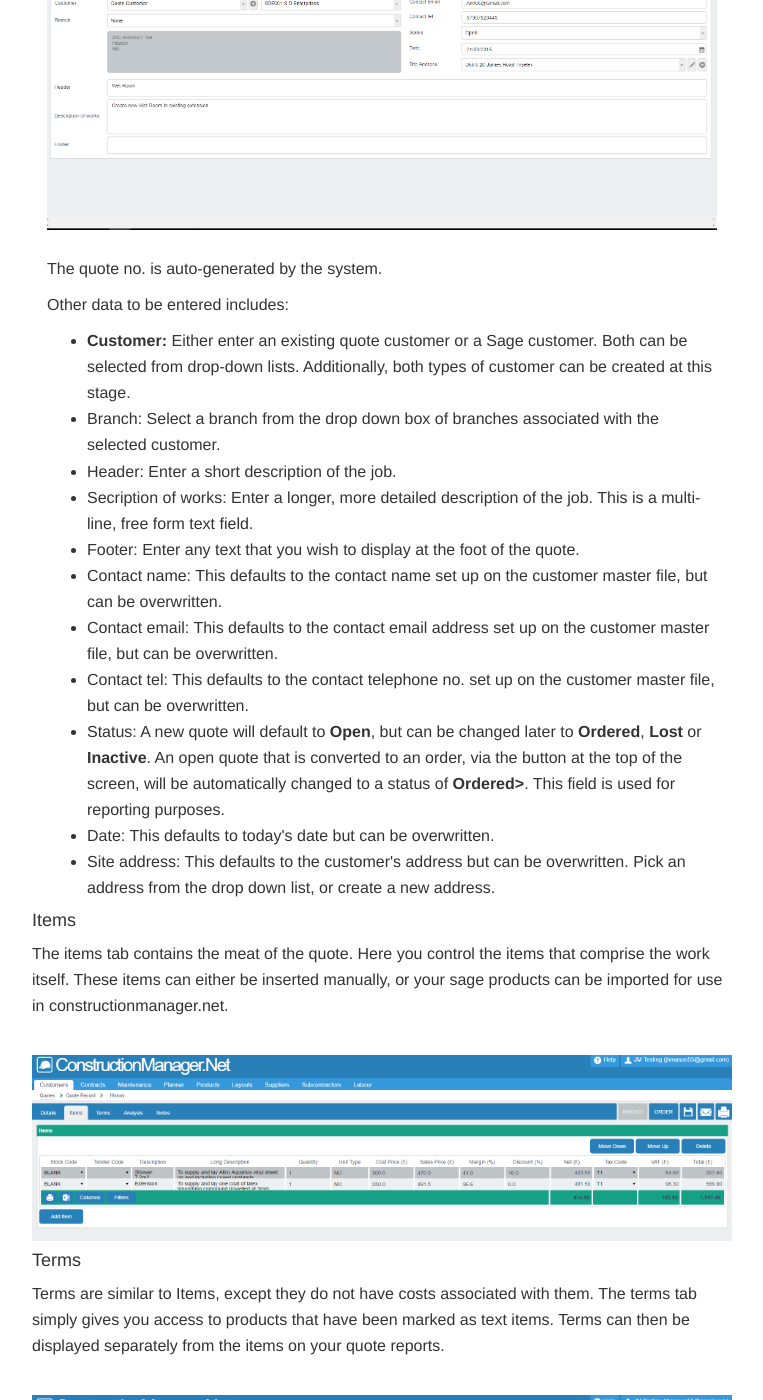
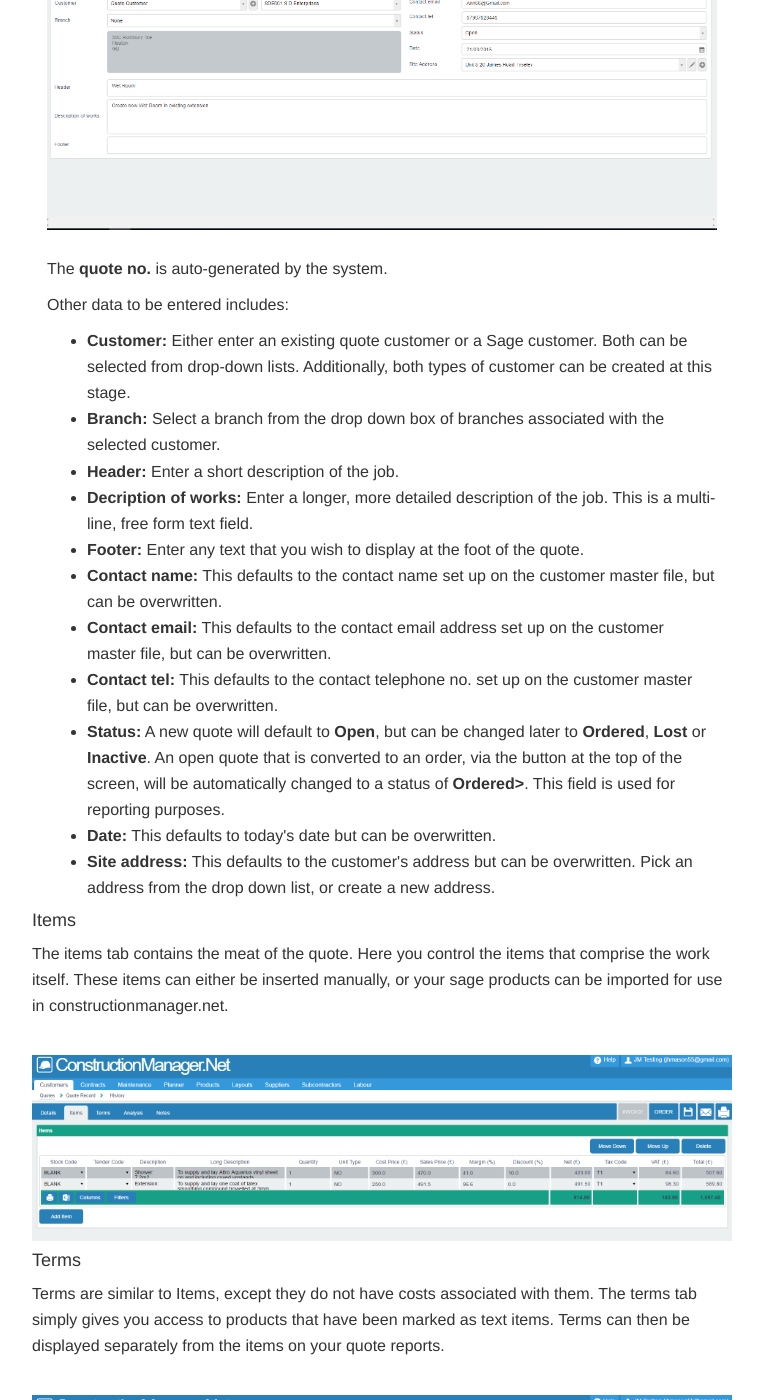
Before and after one commit to JNCSolutions/ConstructionManagerDocs, a Jekyll site: the page built from quotes.html, in a window 1280 px wide and 1400 px high, scrolled down 1571 px. Shown: the whole window, without its empty margins (258-1021 px from the left). Built offline with Jekyll 4.4.1, drawn with Linux system fonts in a browser that asks for light colours.

Commit message:
Update quotes.html

```diff
--- a/quotes.html
+++ b/quotes.html
@@ -74,26 +74,26 @@ title: Quotes
     <br>
     <br>
 
-    <p>The quote no. is auto-generated by the system.</p>
+    <p>The <b>quote no.</b> is auto-generated by the system.</p>
     <p>Other data to be entered includes:</p>
 
     <p>
       <ul>
-        <li><b>Customer:</b>      Either enter an existing quote customer or a Sage customer. Both can be selected from drop-down lists.
-                                  Additionally, both types of customer can be created at this stage.</li>
-        <li>Branch:               Select a branch from the drop down box of branches associated with the selected customer.</li>
-        <li>Header:               Enter a short description of the job.</li>
-        <li>Secription of works:  Enter a longer, more detailed description of the job. This is a multi-line, free form text field.</li>
-        <li>Footer:               Enter any text that you wish to display at the foot of the quote.</li>
-        <li>Contact name:         This defaults to the contact name set up on the customer master file, but can be overwritten.</li>
-        <li>Contact email:        This defaults to the contact email address set up on the customer master file, but can be overwritten.</li>
-        <li>Contact tel:          This defaults to the contact telephone no. set up on the customer master file, but can be overwritten.</li>
-        <li>Status:               A new quote will default to <b>Open</b>, but can be changed later to <b>Ordered</b>, <b>Lost</b> or <b>Inactive</b>.
-                                  An open quote that is converted to an order, via the button at the top of the screen,
-                                  will be automatically changed to a status of <b>Ordered></b>. This field is used for reporting purposes.</li>
-        <li>Date:                 This defaults to today's date but can be overwritten.</li>
-        <li>Site address:         This defaults to the customer's address but can be overwritten.
-                                  Pick an address from the drop down list, or create a new address.</li>
+        <li><b>Customer:</b>              Either enter an existing quote customer or a Sage customer. Both can be selected from drop-down lists.
+                                          Additionally, both types of customer can be created at this stage.</li>
+        <li><b>Branch:</b>                Select a branch from the drop down box of branches associated with the selected customer.</li>
+        <li><b>Header: </b>               Enter a short description of the job.</li>
+        <li><b>Decription of works:</b>   Enter a longer, more detailed description of the job. This is a multi-line, free form text field.</li>
+        <li><b>Footer:</b>                Enter any text that you wish to display at the foot of the quote.</li>
+        <li><b>Contact name:</b>          This defaults to the contact name set up on the customer master file, but can be overwritten.</li>
+        <li><b>Contact email:</b>         This defaults to the contact email address set up on the customer master file, but can be overwritten.</li>
+        <li><b>Contact tel:</b>           This defaults to the contact telephone no. set up on the customer master file, but can be overwritten.</li>
+        <li><b>Status:</b>                A new quote will default to <b>Open</b>, but can be changed later to <b>Ordered</b>, <b>Lost</b> or <b>Inactive</b>.
+                                          An open quote that is converted to an order, via the button at the top of the screen,
+                                          will be automatically changed to a status of <b>Ordered></b>. This field is used for reporting purposes.</li>
+        <li><b>Date:</b>                  This defaults to today's date but can be overwritten.</li>
+        <li><b>Site address:</b>          This defaults to the customer's address but can be overwritten.
+                                          Pick an address from the drop down list, or create a new address.</li>
 
 
       </ul>
```
